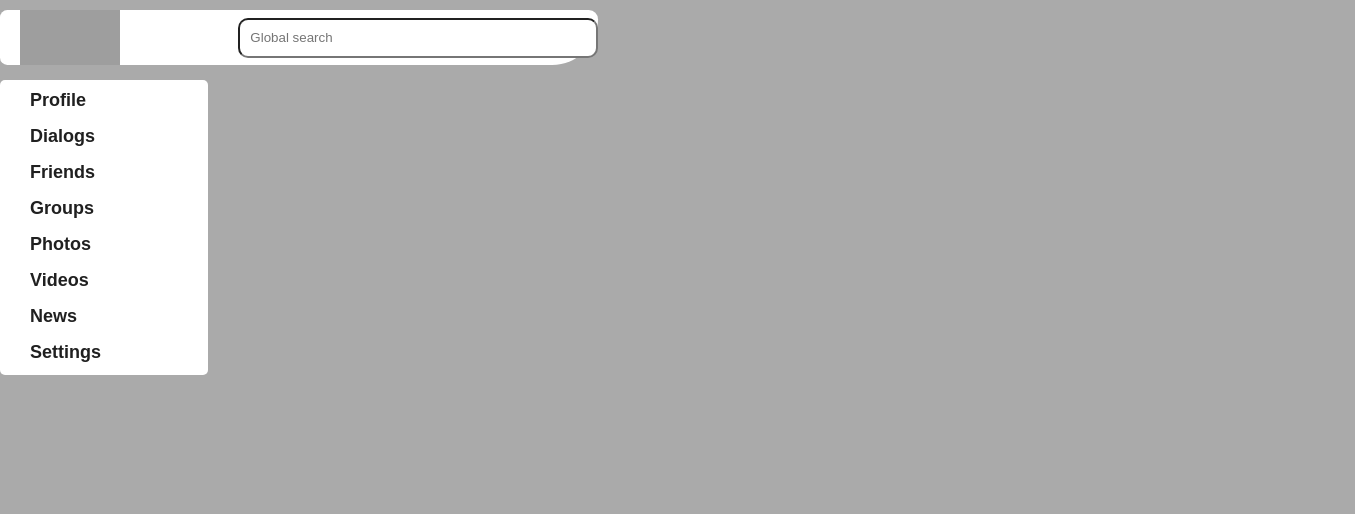
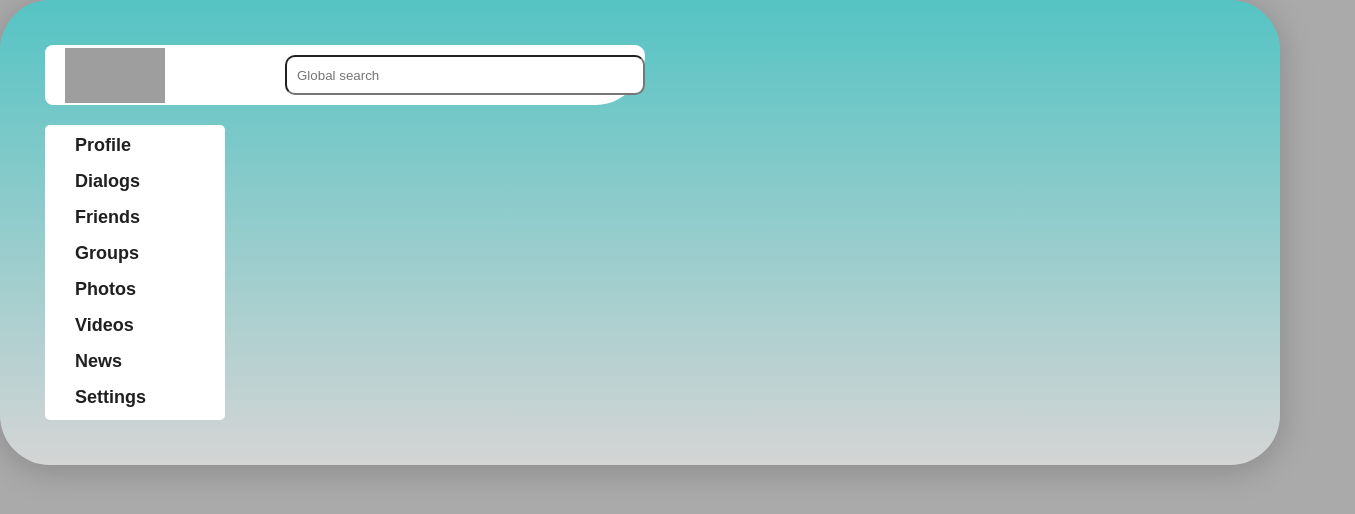
Before and after one commit to disaq1/my-app, a React (Create React App) app: page / in a window 1280 px wide. Shown: the top 514 px of the page, 1355 px wide, since content can reach past the window. Built offline with nearby package versions, Linux system fonts and the light colour scheme; grey boxes are pictures that could not be loaded; the HTML template or start-up script is replaced by a standard one.

Commit message:
Добавил фиксированный стиль вёрстки Прописал стили в соответствии с макетом Добавил правило для ховера на кнопки

```diff
--- a/src/App.css
+++ b/src/App.css
@@ -11,11 +11,15 @@ body {
     grid-template-areas:
     "header header ."
     "nav main main";
-    grid-template-rows: 55px 1fr;
-    grid-template-columns: 1fr 1.8fr 3.2fr;
-    grid-gap: 15px;
+    grid-template-rows: 60px 1fr;
+    grid-template-columns: 180px 400px 690px;
+    grid-gap: 20px;
     max-width: 1400px;
-    margin: 10px auto;
+    margin: auto;
+    padding: 45px;
+    border-radius: 50px;
+    background: linear-gradient(180deg, rgba(0, 221, 221, 0.5), rgba(255, 255, 255, 0.5));
+    box-shadow: 0 5px 35px rgba(0, 0, 0, 0.2);
 }
 
 .main {
@@ -25,3 +29,7 @@ body {
 a {
     text-decoration: none;
 }
+
+button:hover {
+    cursor: pointer;
+}
```
